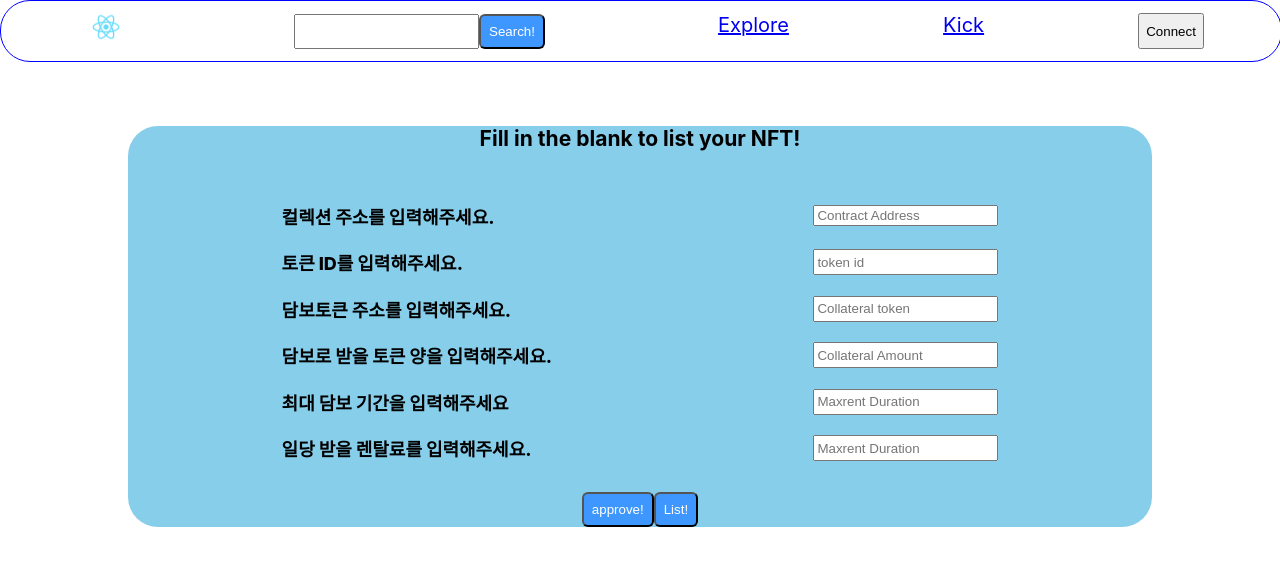
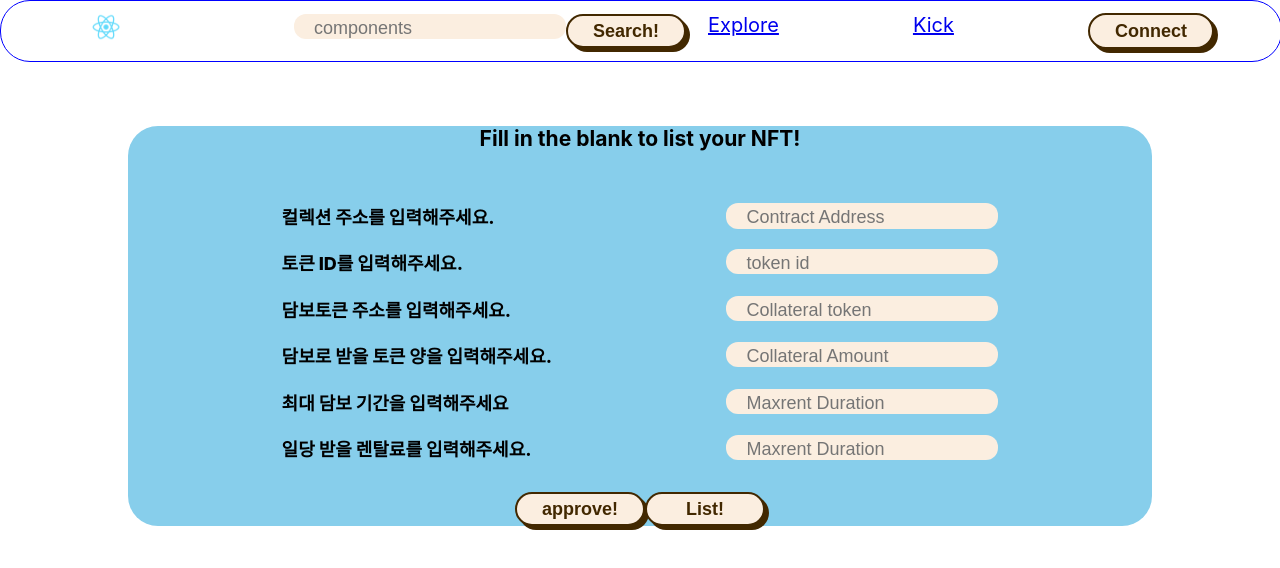
Before and after one commit to poqopo/NFT-Rental-Protocol-Frontend, a React (Create React App) app: page /List in a window 1280 px wide. Shown: the top 568 px of the page. Built offline with nearby package versions, Linux system fonts and the light colour scheme; what caver-js would draw is missing.

Commit message:
add button, input css

```diff
--- a/src/assets/Button.module.css
+++ b/src/assets/Button.module.css
@@ -1,7 +1,32 @@
 .Btn {
-    background-color: #3E97FF;
-    color: white;
-    padding: 8px;
-    border-radius: 6px;
-    cursor: pointer;
+  background-color: #fbeee0;
+  border: 2px solid #422800;
+  border-radius: 30px;
+  box-shadow: #422800 4px 4px 0 0;
+  color: #422800;
+  cursor: pointer;
+  font-weight: 600;
+  font-size: 18px;
+  line-height: 30px;
+  text-align: center;
+  text-decoration: none;
+  user-select: none;
+  -webkit-user-select: none;
+  touch-action: manipulation;
+}
+
+.Btn:hover {
+  background-color: #fff;
+}
+
+.Btn:active {
+  box-shadow: #422800 2px 2px 0 0;
+  transform: translate(2px, 2px);
+}
+
+@media (min-width: 768px) {
+  .Btn {
+    min-width: 120px;
+    padding: 0 25px;
   }
+}
--- a/src/assets/Input.module.css
+++ b/src/assets/Input.module.css
@@ -1,13 +1,12 @@
-.input {
-    display: block;
-    margin : 5px 0px;
-    border: 0px;
-    font-size : 18px;
-    font-family: 'Lexend', sans-serif;
-    width : 150px;
-}
-
-input::-webkit-inner-spin-button {
-    -webkit-appearance: none;
-    margin: 0;
+.Input {
+    background-color: #fbeee0;
+    border-radius: 12px;
+    border: 0;
+    box-sizing: border-box;
+    color: black;
+    font-size: 18px;
+    height: 100%;
+    outline: 0;
+    padding: 4px 20px 0;
+    width: 80%%;
   }
--- a/src/components/Description.js
+++ b/src/components/Description.js
@@ -1,14 +1,12 @@
 import { useEffect, useState } from "react";
-import styled from "styled-components";
-import axios from "axios";
 import {
-  daytoblock,
   getBlock,
   getname,
   remaintime,
   rent,
 } from "../Utils/contract";
 import Button from "./Button,";
+import Input from "./Input";
 
 function Description({ type, itemdetail }) {
   const [inputday, setInputday] = useState(0);
@@ -60,7 +58,7 @@ function Description({ type, itemdetail }) {
             inputday * itemdetail.rent_fee_per_block}{" "}
           {name}
         </p>
-        <input onChange={onChange} placeholder="HellO!"></input>
+        <Input onChange={onChange} placeholder="HellO!"></Input>
         <Button
           onClick={() =>
             rent(itemdetail.collection_address, itemdetail.token_id, inputday)
--- a/src/components/Header.js
+++ b/src/components/Header.js
@@ -2,6 +2,7 @@ import { useEffect, useState } from "react";
 import { Link } from "react-router-dom";
 import styled from "styled-components";
 import Button from "./Button,";
+import Input from "./Input";
 
 const StyledHeader = styled.div`
   border: 1px solid blue;
@@ -13,7 +14,7 @@ const StyledHeader = styled.div`
 `;
 
 const Items = styled.div`
-  margin : auto;
+  margin: auto;
   font-size: 20px;
   display: flex;
   justify-content: space-around;
@@ -35,14 +36,12 @@ const Logo = styled.div`
 `;
 
 function Header() {
-
   const [isWalletConnected, setIsWalletConnected] = useState(false);
   const [currentAddress, setCurrentAddress] = useState(
     window.klaytn ? window.klaytn.selectedAddress : undefined
   );
 
   useEffect(() => {
-
     const onLoad = async () => {
       console.log("onLoad current Address : ", currentAddress);
       if (currentAddress) {
@@ -59,7 +58,6 @@ function Header() {
     //   -> 지갑주소 undefined 됐을때 대비 갱신
     if (window.klaytn) {
       window.klaytn.on("accountsChanged", async function (accounts) {
-
         console.log(
           "account change listned in header : ",
           currentAddress,
@@ -74,7 +72,6 @@ function Header() {
     return () => window.removeEventListener("load", onLoad);
   }, []);
 
-
   async function connectKaikas() {
     const response = await window.klaytn.enable();
     console.log("connect Click : ", response);
@@ -83,7 +80,6 @@ function Header() {
     return window.klaytn.selectedAddress;
   }
 
-
   return (
     <StyledHeader>
       <Items>
@@ -91,27 +87,26 @@ function Header() {
           <img src="/logo512.png" width="28px" alt="Workflow" />
         </Logo>
         <form className="serach-bar">
-          <input
-            text={"components"}
-          ></input>
-          <Button text={"Search!"}>
-          </Button>
+          <Input placeholder={"components"} />
+          <Button text={"Search!"}></Button>
         </form>
       </Items>
       <Items>
         <Link to={"/"}>Explore</Link>
         <Link to={"/kick"}>Kick</Link>
-        <button
+
+        <Button
           onClick={isWalletConnected ? () => "" : connectKaikas}
-        >
-          {isWalletConnected ? (
+          text={
+            isWalletConnected ? (
               <Link to={`/Mypage/${currentAddress}`}>
                 {currentAddress.slice(0, 10)}
               </Link>
             ) : (
               "Connect"
-          )}
-        </button>
+            )
+          }
+        ></Button>
       </Items>
     </StyledHeader>
   );
--- a/src/components/Input.js
+++ b/src/components/Input.js
@@ -0,0 +1,9 @@
+import React from "react";
+import styles from "../assets/Input.module.css";
+
+function Input({ placeholder, onChange }) {
+  return (
+    <input className={styles.Input} placeholder={placeholder} onChange={onChange}/>
+  );
+}
+export default Input;
--- a/src/pages/ListNFT.js
+++ b/src/pages/ListNFT.js
@@ -2,6 +2,7 @@ import { useState } from "react";
 import { daytoblock, listNFT, approve } from "../Utils/contract";
 import styled from "styled-components";
 import Button from "../components/Button,";
+import Input from "../components/Input";
 
 const StyledList = styled.div`
  margin : 5% 10%;
@@ -63,43 +64,43 @@ function List() {
         <Item class="flex flex-row place-content-between">
           <div>컬렉션 주소를 입력해주세요.</div>
           <div>
-            <input
+            <Input
               placeholder="Contract Address"
               onChange={onChangecolladdr}
-            ></input>
+            ></Input>
           </div>
         </Item>
         <Item class="flex flex-row place-content-between">
           <div>토큰 ID를 입력해주세요.</div>
-          <input placeholder="token id" onChange={onChangetokenid}></input>
+          <Input placeholder="token id" onChange={onChangetokenid}></Input>
         </Item>
         <Item class="flex flex-row place-content-between">
           <div>담보토큰 주소를 입력해주세요.</div>
-          <input
+          <Input
             placeholder="Collateral token"
             onChange={onChangecollattoken}
-          ></input>
+          ></Input>
         </Item>
         <Item class="flex flex-row place-content-between">
           <div>담보로 받을 토큰 양을 입력해주세요.</div>
-          <input
+          <Input
             placeholder="Collateral Amount"
             onChange={onChangecollatamount}
-          ></input>
+          ></Input>
         </Item>
         <Item class="flex flex-row place-content-between">
           <div>최대 담보 기간을 입력해주세요 </div>
-          <input
+          <Input
             placeholder="Maxrent Duration"
             onChange={onChangemaxrent}
-          ></input>
+          ></Input>
         </Item>
         <Item class="flex flex-row place-content-between">
           <div>일당 받을 렌탈료를 입력해주세요.</div>
-          <input
+          <Input
             placeholder="Maxrent Duration"
             onChange={onChangerentfee}
-          ></input>
+          ></Input>
         </Item>
       </Items>
       <Button onClick={() => approve(collectionaddr, tokenid)} text={"approve!"}></Button>
```
Lines whose indentation alone changed are shown as unchanged.
